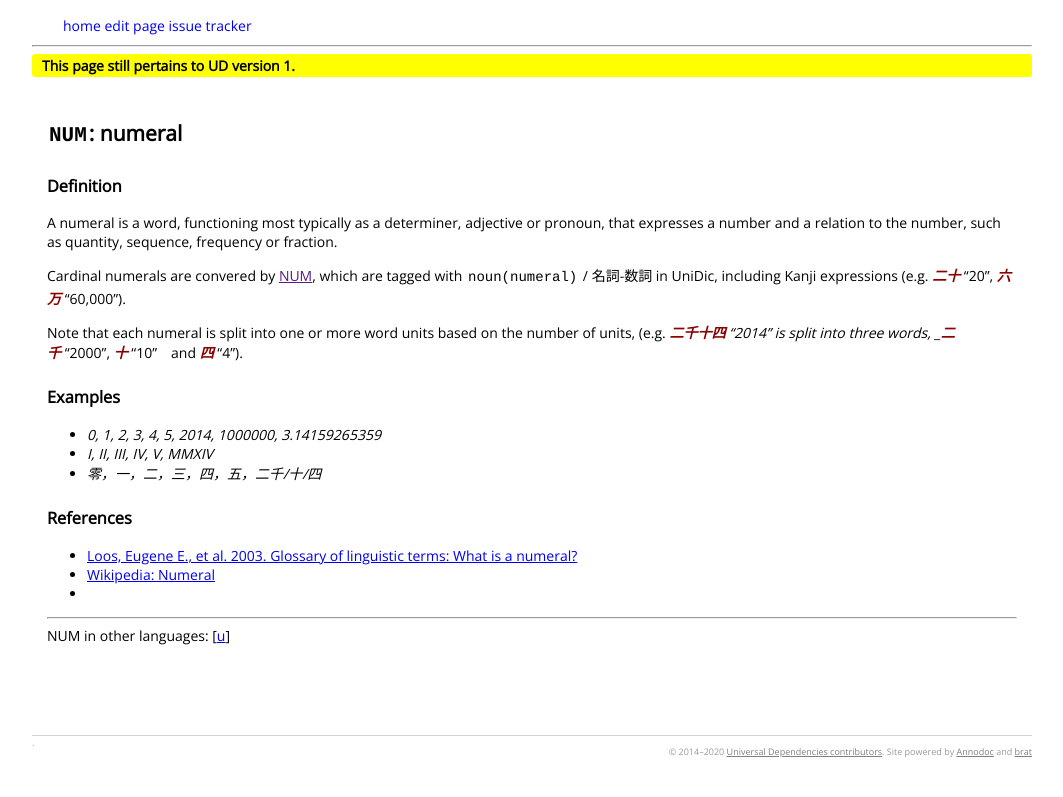
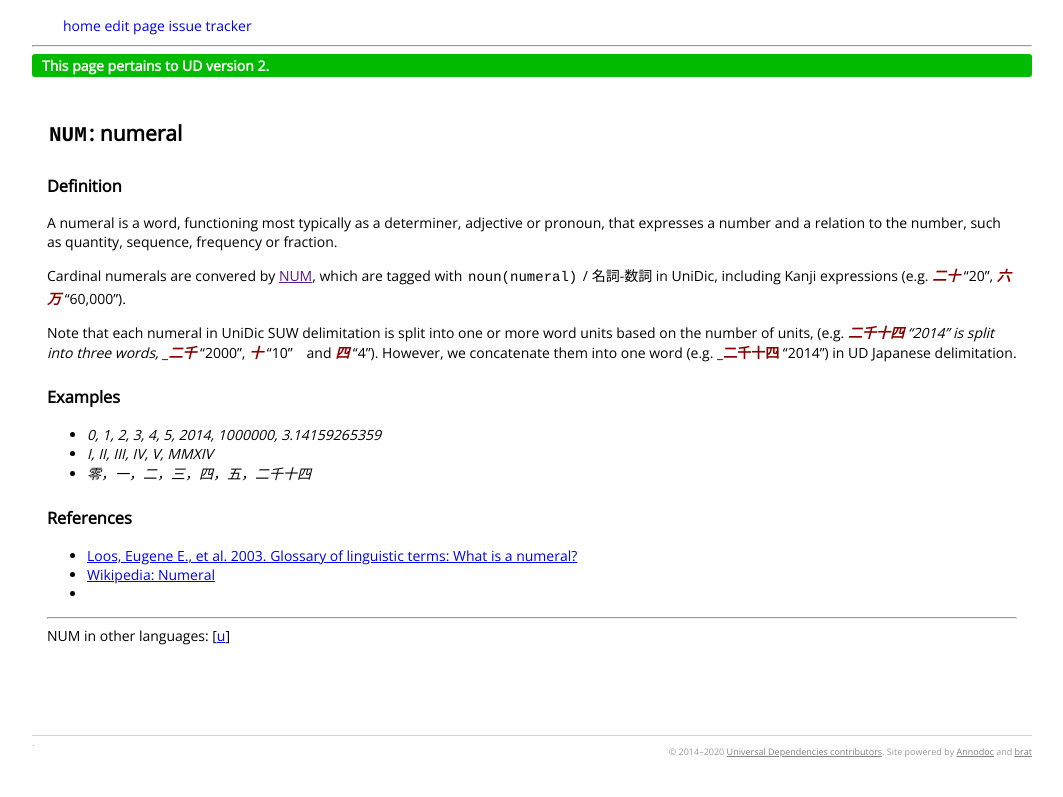
Before and after one commit to udjapanese/docs, a Jekyll site: the page built from _ja/pos/NUM.md, in a window 1280 px wide. Shown: the top 797 px of the page, without its empty margins (108-1171 px from the left). Built offline with Jekyll 4.4.1, drawn with Linux system fonts in a browser that asks for light colours; nearby versions of some CDN libraries; comment, search, counter and statistics services are not loaded.

Commit message:
Update NUM.md

```diff
--- a/_ja/pos/NUM.md
+++ b/_ja/pos/NUM.md
@@ -2,6 +2,7 @@
 layout: postag
 title: 'NUM'
 shortdef: 'numeral'
+udver: '2'
 ---
 
 ### Definition
@@ -15,18 +16,19 @@ which are tagged with `noun(numeral)` / 名詞-数詞 in UniDic,
 including Kanji expressions
 (e.g. _<b>二十</b>_&nbsp;“20”, _<b>六万</b>_&nbsp;“60,000”).
 
-Note that each numeral is split into one or more word units
+Note that each numeral in UniDic SUW delimitation is split into one or more word units
 based on the number of units, (e.g. _<b>二千十四</b>&nbsp;“2014”
 is split into three words,
  _<b>二千</b>_&nbsp;“2000”, _<b>十</b>_&nbsp;“10”　and
 _<b>四</b>_&nbsp;“4”).
+However, we concatenate them into one word (e.g. _<b>二千十四</b>&nbsp;“2014”) in UD Japanese delimitation.
 
 
 ### Examples
 
 - _0, 1, 2, 3, 4, 5, 2014, 1000000, 3.14159265359_
 - _I, II, III, IV, V, MMXIV_
-- _零，一，二，三，四，五，二千/十/四_
+- _零，一，二，三，四，五，二千十四_
 
 ### References
 
```
